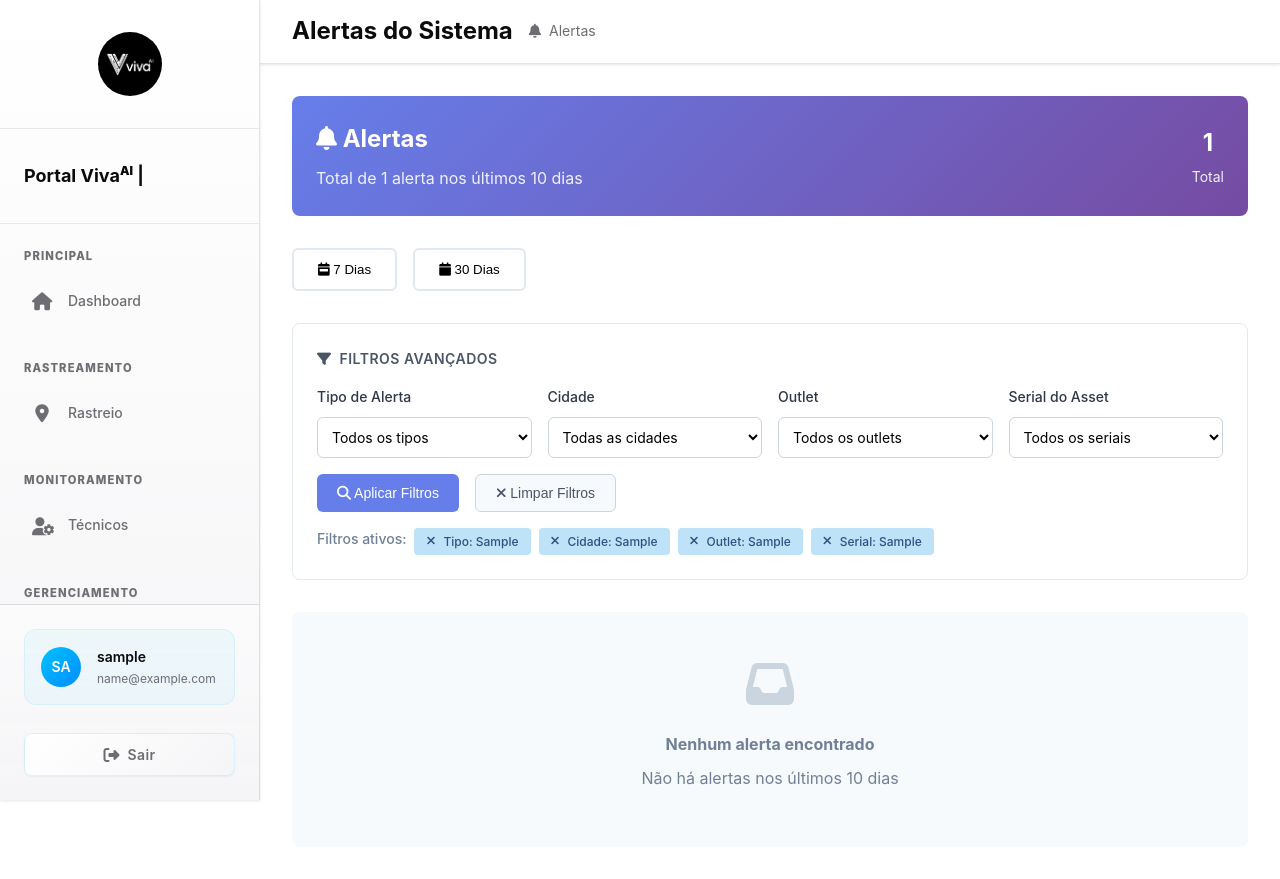
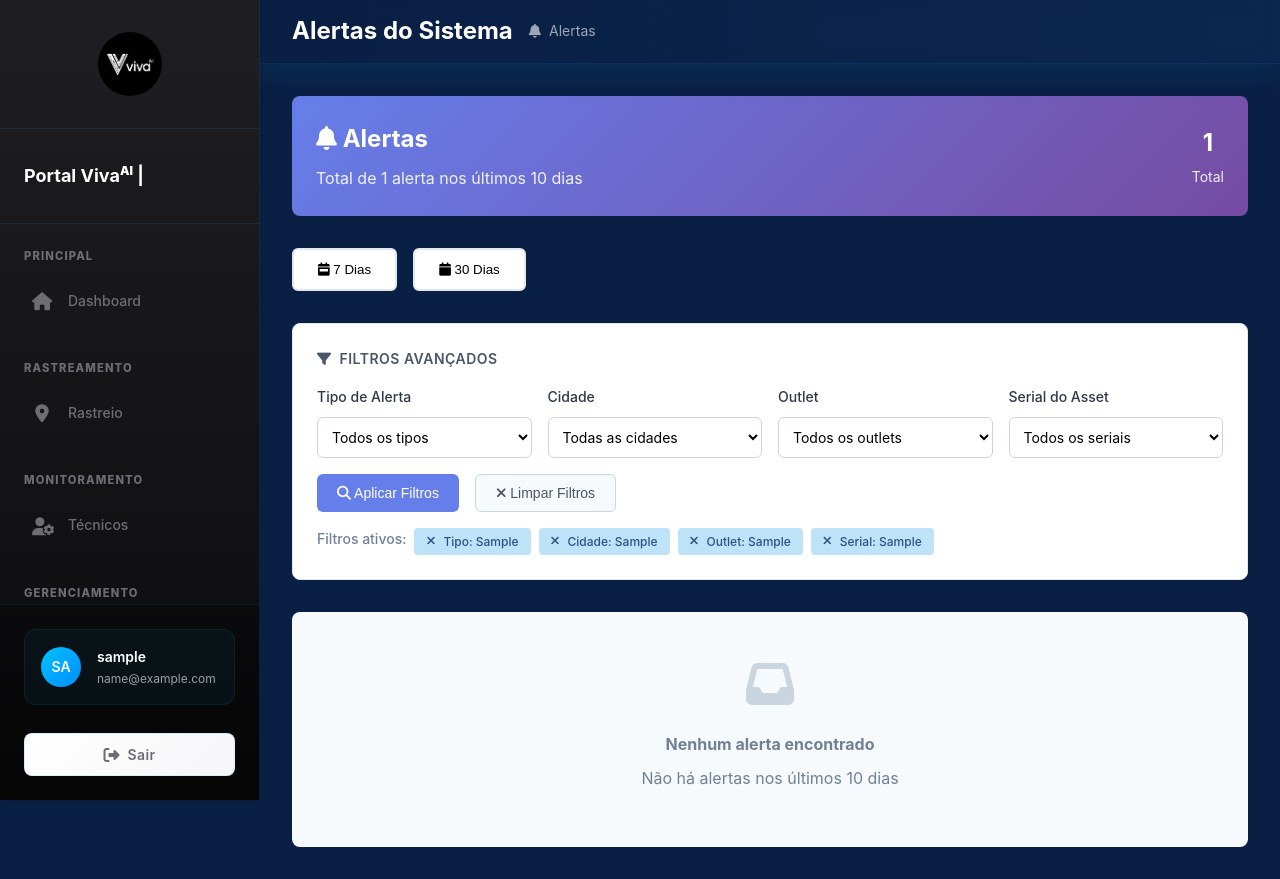
Before and after one commit to JoaoAlexandreMG/copilot_viva, a Flask app: template templates/portal/alerts.html in a window 1280 px wide. Run offline with Flask 3, Linux system fonts and the light colour scheme; the template is opened without the code that fills it: most values are stand-ins (such as "Sample title", 1, 10 or a date in 2020); some web fonts are replaced.

Commit message:
Implement comprehensive dark futuristic theme with Azul Profundo
- Change body background from white to Azul Profundo (#0A1F44)
- Refactor main header with gradient background and electric blue glow
- Update sidebar with dark gradient theme (gray-pro to black-tech)
- Apply dark theme to all cards with frosted glass effect (backdrop-filter)
- Update stat cards with gradient backgrounds and electric blue glows
- Refactor timezone and period selectors for dark theme
- Transform chart cards to dark gradient with subtle borders
- Update Top 10 Assets section with dark theme
- Apply Azul Profundo to dashboard cards and components
- Change all text colors for dark theme readability:
  * Primary text: white (#FFFFFF)
  * Secondary text: semi-transparent white (rgba 0.6)
  * Labels: semi-transparent white (rgba 0.5)
- Update borders to use electric blue at reduced opacity
- Maintain ATLAS design system consistency throughout
- Add frosted glass effects (backdrop-filter blur) to cards

🤖 Generated with [Claude Code](https://claude.com/claude-code)

Co-Authored-By: Claude <noreply@anthropic.com>

```diff
--- a/static/css/main.css
+++ b/static/css/main.css
@@ -23,8 +23,8 @@ html {
 
 body {
     font-family: var(--font-sans);
-    background: var(--atlas-white);
-    color: var(--color-text);
+    background: var(--atlas-blue-deep);
+    color: var(--atlas-white);
     line-height: 1.6;
     overflow-x: hidden;
     font-weight: var(--font-weight-regular);
@@ -39,8 +39,8 @@ body {
 /* Sidebar - ATLAS Dark Tech */
 .sidebar {
     width: var(--sidebar-width);
-    background: linear-gradient(180deg, var(--atlas-white) 0%, #F5F5F7 100%);
-    border-right: 1px solid var(--color-border-light);
+    background: linear-gradient(180deg, var(--atlas-gray-pro) 0%, var(--atlas-black-tech) 100%);
+    border-right: 1px solid rgba(0, 195, 255, 0.1);
     position: fixed;
     left: 0;
     top: 0;
@@ -54,7 +54,7 @@ body {
 
 .sidebar-header {
     padding: var(--spacing-xl) var(--spacing-lg);
-    border-bottom: 1px solid var(--color-gray-200);
+    border-bottom: 1px solid rgba(0, 195, 255, 0.1);
 }
 
 .sidebar-logo {
@@ -62,7 +62,7 @@ body {
     display: flex;
     justify-content: center;
     align-items: center;
-    border-bottom: 1px solid var(--color-gray-200);
+    border-bottom: 1px solid rgba(0, 195, 255, 0.1);
 }
 
 .sidebar-logo img {
@@ -75,7 +75,7 @@ body {
 .sidebar-title {
     font-size: var(--text-lg);
     font-weight: var(--font-weight-bold);
-    color: var(--atlas-black-tech);
+    color: var(--atlas-white);
     text-decoration: none;
     display: flex;
     align-items: center;
@@ -169,8 +169,8 @@ body {
 
 .sidebar-footer {
     padding: var(--spacing-lg);
-    border-top: 1px solid var(--color-border-light);
-    background: linear-gradient(180deg, rgba(255,255,255,0.5), #F5F5F7);
+    border-top: 1px solid rgba(0, 195, 255, 0.1);
+    background: linear-gradient(180deg, rgba(0, 0, 0, 0.3), rgba(0, 0, 0, 0.5));
     display: flex;
     flex-direction: column;
     gap: var(--spacing-md);
@@ -216,7 +216,7 @@ body {
 .sidebar-user-name {
     font-size: 0.875rem;
     font-weight: 600;
-    color: var(--color-gray-900);
+    color: var(--atlas-white);
     display: block;
     white-space: nowrap;
     overflow: hidden;
@@ -225,7 +225,7 @@ body {
 
 .sidebar-user-role {
     font-size: 0.75rem;
-    color: var(--color-gray-500);
+    color: rgba(255, 255, 255, 0.6);
     white-space: nowrap;
     overflow: hidden;
     text-overflow: ellipsis;
@@ -287,12 +287,13 @@ body {
     min-height: 100vh;
     display: flex;
     flex-direction: column;
+    background: var(--atlas-blue-deep);
 }
 
 .main-header {
     height: var(--header-height);
-    background: var(--atlas-white);
-    border-bottom: 1px solid var(--color-border-light);
+    background: linear-gradient(90deg, rgba(10, 31, 68, 0.8) 0%, rgba(15, 43, 86, 0.6) 100%);
+    border-bottom: 1px solid rgba(0, 195, 255, 0.1);
     padding: 0 var(--spacing-xl);
     display: flex;
     align-items: center;
@@ -300,7 +301,8 @@ body {
     position: sticky;
     top: 0;
     z-index: 50;
-    box-shadow: var(--shadow-sm);
+    box-shadow: 0 8px 32px rgba(0, 195, 255, 0.1);
+    backdrop-filter: blur(10px);
 }
 
 .main-header-left {
@@ -312,7 +314,7 @@ body {
 .main-header-title {
     font-size: var(--text-2xl);
     font-weight: var(--font-weight-bold);
-    color: var(--atlas-black-tech);
+    color: var(--atlas-white);
 }
 
 .main-header-breadcrumb {
@@ -320,7 +322,7 @@ body {
     align-items: center;
     gap: var(--spacing-sm);
     font-size: var(--text-sm);
-    color: var(--atlas-gray-medium);
+    color: rgba(255, 255, 255, 0.6);
     font-weight: var(--font-weight-regular);
 }
 
@@ -333,6 +335,7 @@ body {
 .main-body {
     flex: 1;
     padding: var(--spacing-xl);
+    background: var(--atlas-blue-deep);
 }
 
 /* Mobile Menu Toggle */
```
Also changed, not shown: other parts of static/css/main.css (+22 -12 lines), static/css/dashboard.css (+73 -62 lines).
